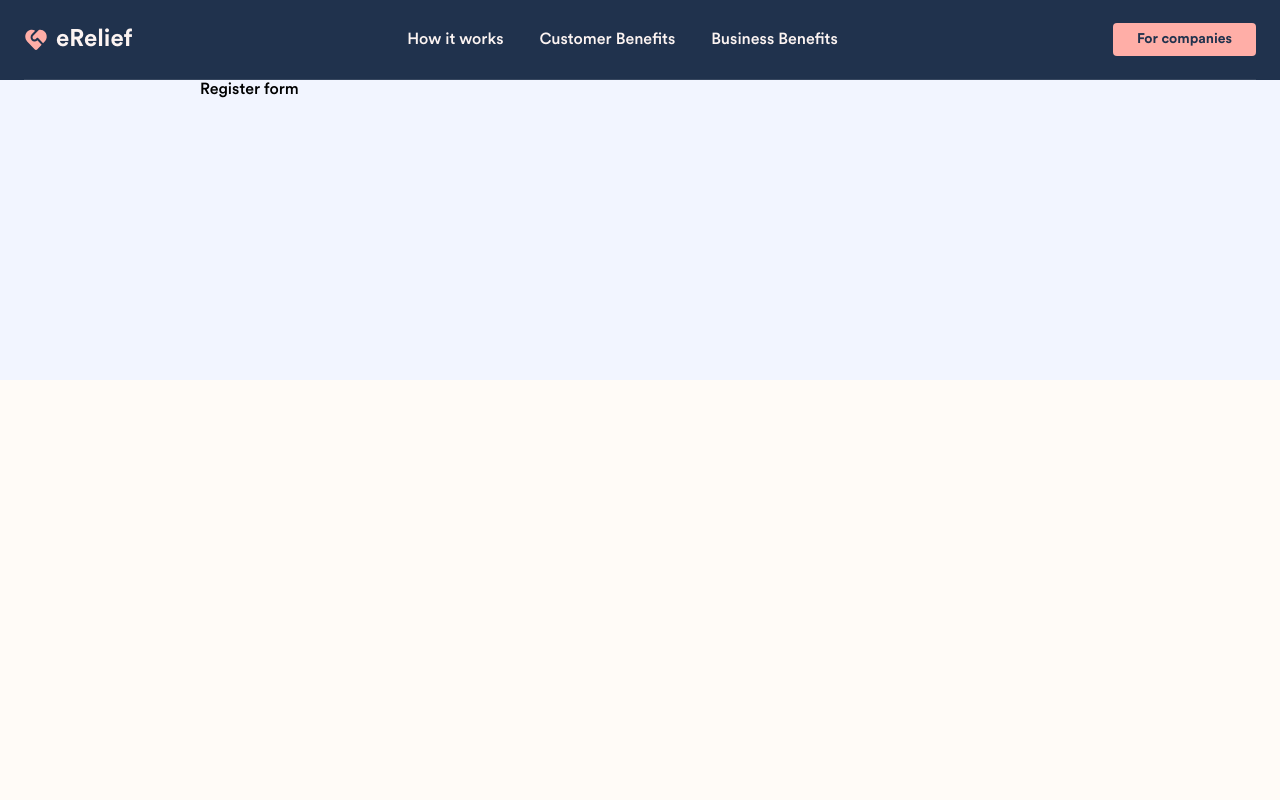
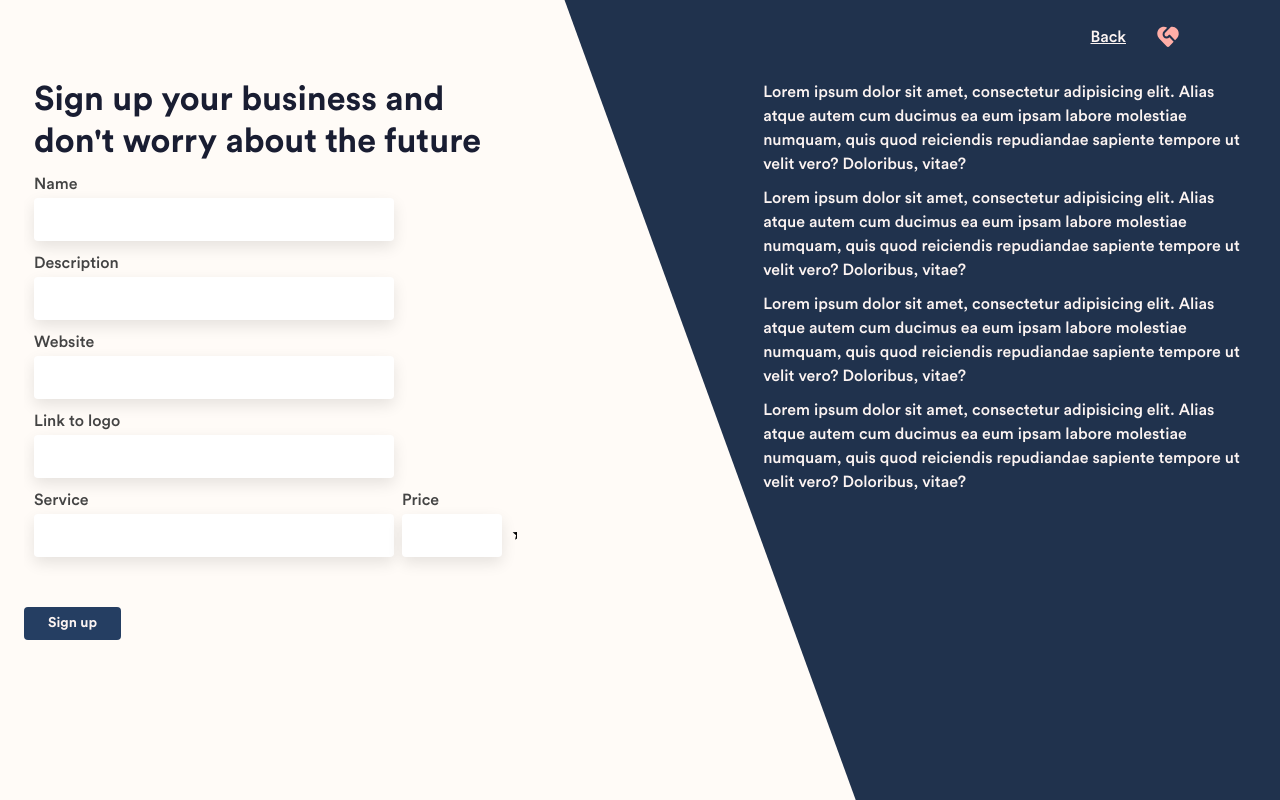
Before and after one commit to wojtekwtf/entrepreneur-relief, a Vue app: page /signup in a window 1280 px wide. Built offline with nearby package versions, Linux system fonts and the light colour scheme.

Commit message:
bb register form

```diff
--- a/src/components/landing/Nav.vue
+++ b/src/components/landing/Nav.vue
@@ -1,5 +1,5 @@
 <template>
-  <div class="nav">
+  <div class="nav" v-if="$route.name !== 'signup'">
     <div class="container nav-container">
       <div class="nav-brand">
         <router-link to="/" class="flex align-center">
--- a/src/components/voucher-signup/RegisterForm.vue
+++ b/src/components/voucher-signup/RegisterForm.vue
@@ -1,15 +1,131 @@
 <template>
-  <div class="section register-form">
-    Register form
+  <div class="register">
+    <div class="background"></div>
+    <div class="nav flex align-center">
+      <router-link class="underline copy--white" to="/">Back</router-link>
+      <img src="../../assets/logo.svg" alt="">
+    </div>
+    <div class="container flex">
+      <div class="register-form">
+        <div class="register-form-inputs">
+          <h1 class="heading heading--primary">Sign up your business and don't worry about the future</h1>
+          <p class="copy">Name</p>
+          <input type="text" class="input">
+          <p class="copy">Description</p>
+          <input type="text" class="input">
+          <p class="copy">Website</p>
+          <input type="text" class="input">
+          <p class="copy">Link to logo</p>
+          <input type="text" class="input">
+
+          <div class="register-form-services">
+            <div class="item flex align-center" v-for="(item, index) in services" :key="index">
+              <div>
+                <p class="copy">Service</p>
+                <input type="text" class="input">
+              </div>
+              <div class="price">
+                <p class="copy">Price</p>
+                <input type="text" class="input input--short">
+                <div @click="add" class="add-new" v-if="index === services.length - 1">
+                  <img src="../../assets/star.svg">
+                </div>
+              </div>
+            </div>
+          </div>
+        </div>
+
+        <button class="btn">Sign up</button>
+      </div>
+      <div class="register-description">
+        <p class="copy copy--white">Lorem ipsum dolor sit amet, consectetur adipisicing elit. Alias atque autem cum ducimus ea eum ipsam labore molestiae numquam, quis quod reiciendis repudiandae sapiente tempore ut velit vero? Doloribus, vitae?</p>
+        <p class="copy copy--white">Lorem ipsum dolor sit amet, consectetur adipisicing elit. Alias atque autem cum ducimus ea eum ipsam labore molestiae numquam, quis quod reiciendis repudiandae sapiente tempore ut velit vero? Doloribus, vitae?</p>
+        <p class="copy copy--white">Lorem ipsum dolor sit amet, consectetur adipisicing elit. Alias atque autem cum ducimus ea eum ipsam labore molestiae numquam, quis quod reiciendis repudiandae sapiente tempore ut velit vero? Doloribus, vitae?</p>
+        <p class="copy copy--white">Lorem ipsum dolor sit amet, consectetur adipisicing elit. Alias atque autem cum ducimus ea eum ipsam labore molestiae numquam, quis quod reiciendis repudiandae sapiente tempore ut velit vero? Doloribus, vitae?</p>
+      </div>
+    </div>
   </div>
 </template>
 
 <script>
 export default {
   name: 'RegisterForm',
+  data() {
+    return {
+      services: [{ name: '', price: '' }]
+    }
+  },
+  methods: {
+    add() {
+      this.services.push({ name: '', price: '' })
+    }
+  }
 }
 </script>
 
 <style scoped lang="scss">
+  .register {
+    height: 100vh;
+    width: 100vw;
+    position: relative;
+    overflow: hidden;
+    padding: 50px 0 30px;
 
+    .copy {
+      margin: 10px 0 2px;
+    }
+
+    .nav {
+      position: fixed;
+      top: 24px;
+      right: 100px;
+
+      img {
+        margin-left: 30px;
+      }
+    }
+
+    &-form {
+      width: 40%;
+
+      &-inputs {
+        max-height: 80vh;
+        overflow: auto;
+        padding: 20px 10px 30px;
+      }
+
+      .btn {
+        margin-top: 20px;
+      }
+    }
+
+    &-description {
+      width: 60%;
+      padding-left: 20%;
+      padding-top: 20px;
+    }
+
+    .background {
+      position: absolute;
+      width: 70vw;
+      height: 200vh;
+      background: color(primary-dark);
+      transform: rotate(-20deg);
+      top: -40vh;
+      right: -30vw;
+    }
+
+    .price {
+      margin-left: 8px;
+      position: relative;
+    }
+
+    .item {
+      .add-new {
+        position: absolute;
+        right: -24px;
+        bottom: 12px;
+      }
+    }
+  }
 </style>
--- a/src/styles/common/_common.scss
+++ b/src/styles/common/_common.scss
@@ -75,11 +75,15 @@
   background: #fff;
   color: color(primary);
   font: inherit;
-  box-shadow: 0 6px 10px 0 rgba(0, 0, 0 , .3);
+  box-shadow: 0 6px 15px 0 rgba(0, 0, 0 , .1);
   border: 0;
   border-radius: 4px;
   outline: 0;
-  padding: 16px;
+  padding: 12px;
+
+  &--short {
+    width: 100px;
+  }
 }
 
 ::placeholder {
--- a/src/styles/common/_typography.scss
+++ b/src/styles/common/_typography.scss
@@ -26,7 +26,7 @@ body {
   }
 
   &--primary {
-    $size: 28;
+    $size: 34;
     @include font-size($size);
     line-height: calc(#{$size}px + 8px);
     margin: globalVars(ui-default-measure) 0;
--- a/src/views/Landing.vue
+++ b/src/views/Landing.vue
@@ -1,8 +1,8 @@
 <template>
   <div class="landing">
     <Hero></Hero>
+    <Search></Search>
     <HowItWorks></HowItWorks>
-    <Search></Search>
     <BusinessOfTheDay></BusinessOfTheDay>
   </div>
 </template>
```
